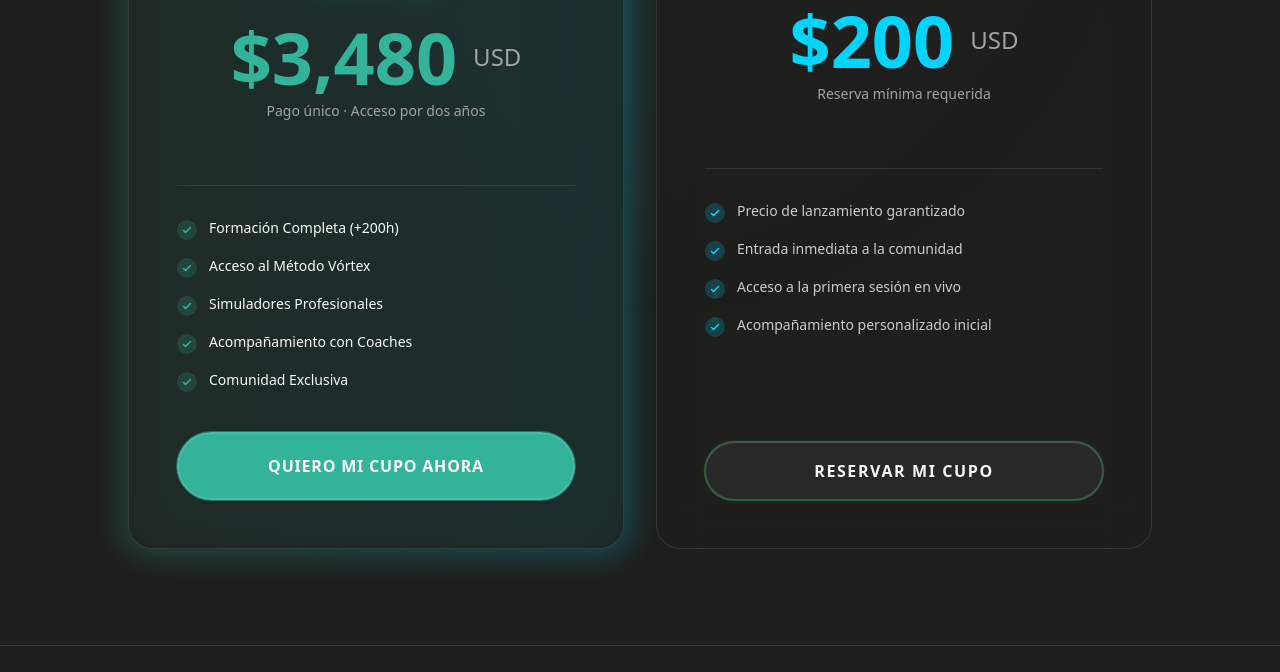
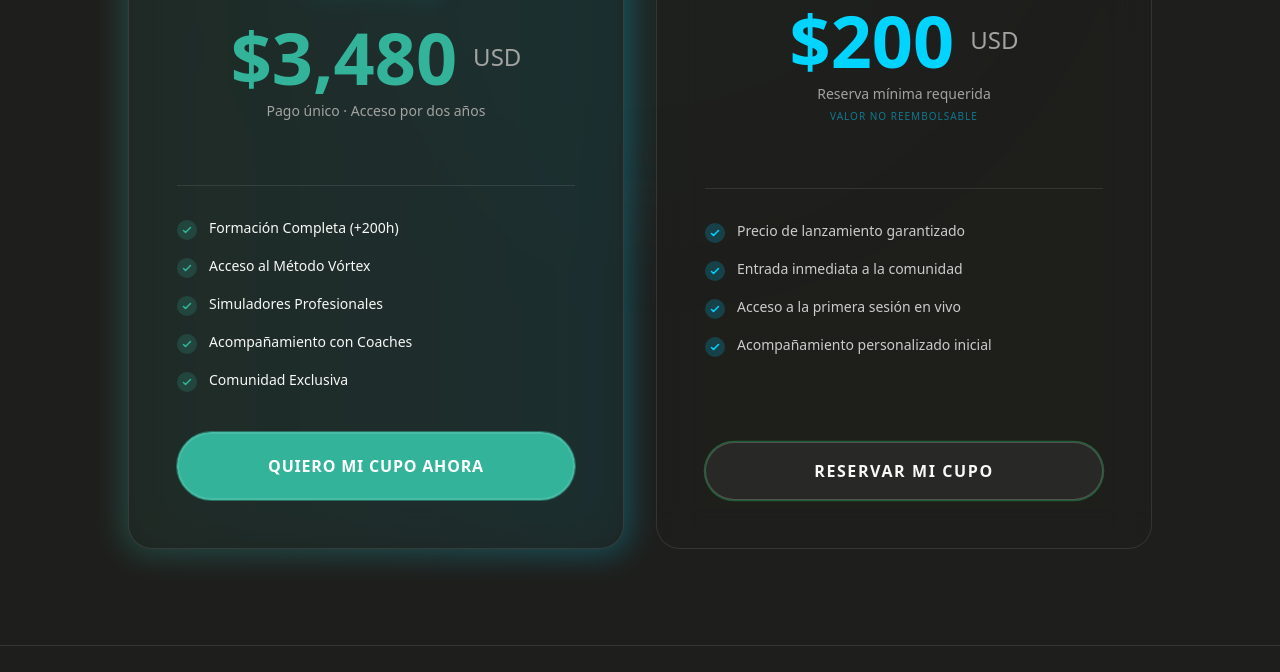
Before and after one commit to andresagudelo-financiera/money-traning, an Astro site: page / in a window 1280 px wide. Shown: the part 2947-3619 px from the top of the page. Built offline with nearby package versions, Linux system fonts and the light colour scheme; Astro itself is replaced by a stand-in of ours; a web font is replaced by a local one.

Commit message:
style: add non-refundable notice to reservation card

```diff
--- a/src/components/pricing/PricingSection.astro
+++ b/src/components/pricing/PricingSection.astro
@@ -202,6 +202,11 @@ const reserveUrl = "https://pay.hotmart.com/Q104268411L?off=o96xp0c2";
               <span class="text-2xl text-soft-gray font-light">USD</span>
             </div>
             <p class="text-soft-gray mt-2 text-sm">Reserva mínima requerida</p>
+            <p
+              class="text-[10px] text-rebellion-cyan/50 uppercase tracking-widest mt-1"
+            >
+              Valor no reembolsable
+            </p>
           </div>
 
           <div class="border-t border-white/10 my-8"></div>
```
